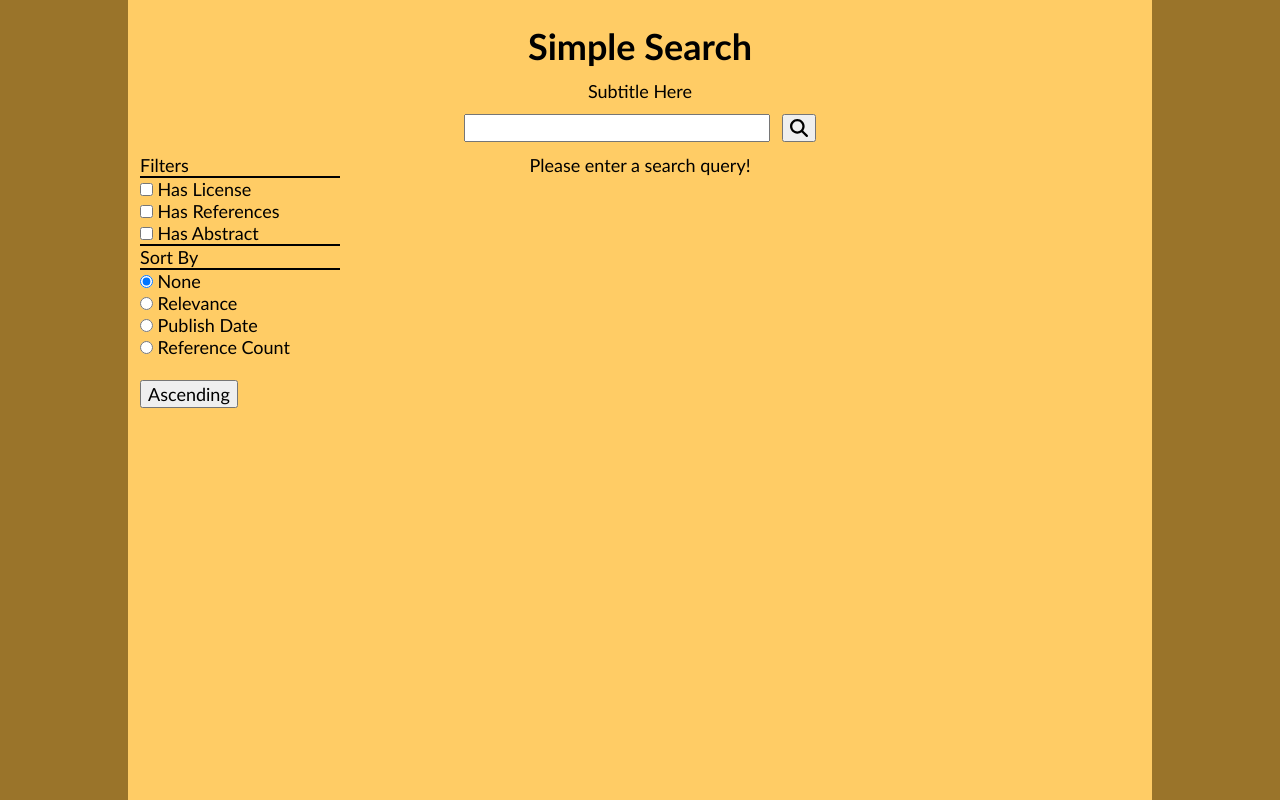
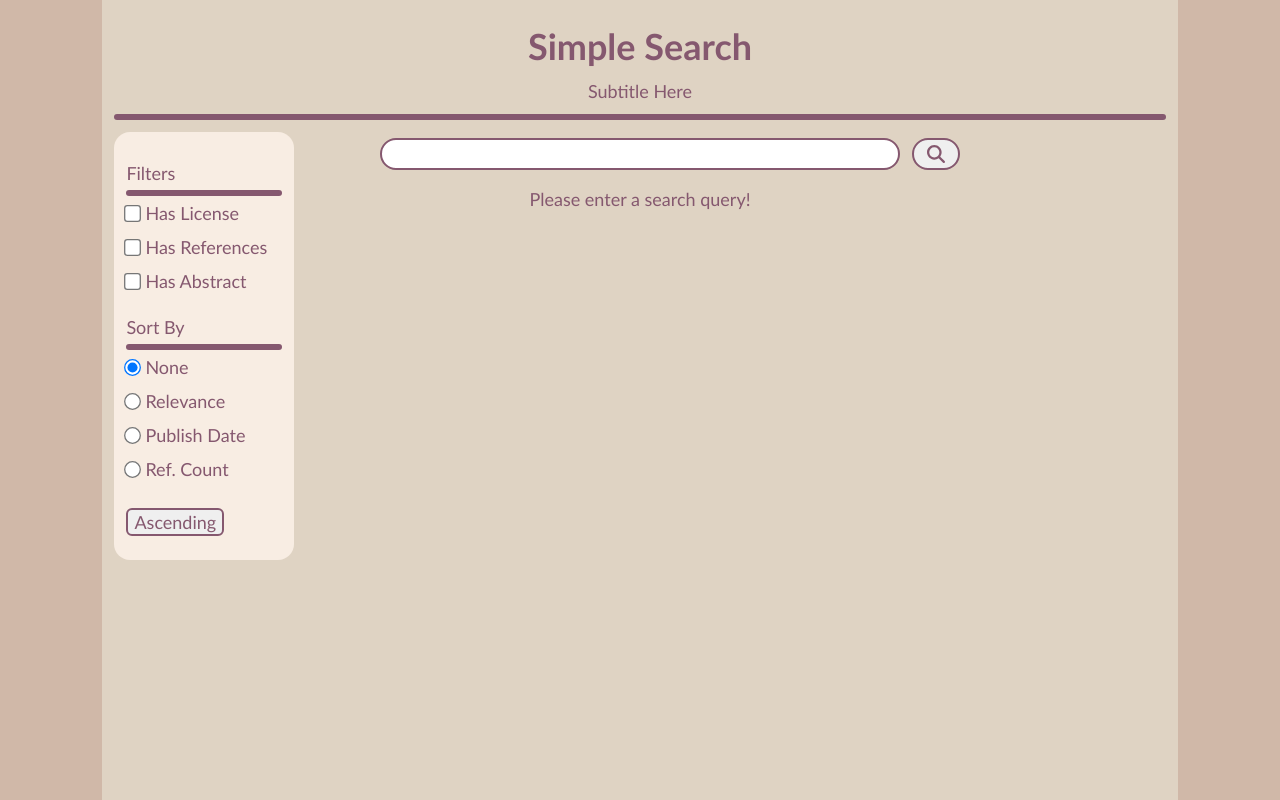
Before and after one commit to blloop/search-example, a React (Create React App) app: page / in a window 1280 px wide. Built offline with nearby package versions, Linux system fonts and the light colour scheme.

Commit message:
add major style changes

```diff
--- a/src/App.css
+++ b/src/App.css
@@ -1,3 +1,10 @@
+:root {
+  --dark-fill: #D0B8A8;
+  --mid-fill: #DFD3C3;
+  --light-fill: #F8EDE3;
+  --contrast: #85586F;
+}
+
 * {
   margin: 0;
   font-size: 18px;
@@ -8,27 +15,40 @@
     Arial,
     sans-serif;
   box-sizing: border-box;
+  color: var(--contrast);
 }
 
 body {
-  background-color: rgb(154, 116, 42);
+  background-color: var(--dark-fill);
 }
 
 hr {
   border: none;
-  height: 2px;
+  height: 6px;
   width: 100%;
-  background-color: black;
+  background-color: var(--contrast);
+  border-radius: 6px;
+}
+
+button {
+  border: 2px solid var(--contrast);
+  border-radius: 6px;
+}
+
+button:hover {
+  cursor: pointer;
+  background-color: var(--dark-fill);
+  border: 2px solid var(--contrast);
 }
 
 .App {
   width: 1200px;
-  max-width: 80vw;
+  max-width: 84vw;
   height: 100vh;
   margin: 0 auto;
   padding: 12px;
   text-align: center;
-  background-color: rgb(255, 204, 101);
+  background-color: var(--mid-fill);
 }
 
 .title {
@@ -42,21 +62,40 @@ hr {
 }
 
 .search-bar {
-  width: 400px;
+  width: 720px;
+  max-width: 50vw;
   margin: 12px auto;
+  padding-left: 60px;
   display: flex;
   justify-content: center;
   gap: 12px;
 }
 
 .search-input {
-  height: 28px;
+  height: 32px;
+  width: 100%;
+  padding: 6px 12px;
   font-size: 24px;
 }
 
+.search {
+  border-radius: 16px;
+  margin: 6px auto;
+  min-width: 48px;
+  border: 2px solid var(--contrast);
+}
+
 .narrow-search {
-  width: 20%;
+  width: 180px;
+  padding: 12px;
   float: left;
+  position: absolute;
+  border-radius: 16px;
+  background-color: var(--light-fill);
+}
+
+.narrow-search p {
+  margin: 6px 0;
 }
 
 .narrow-search>div {
@@ -66,7 +105,12 @@ hr {
 }
 
 .narrow-search p {
-  display: inline;
+  display: inline-block;
+}
+
+.narrow-search input {
+  margin-right: 6px;
+  transform: scale(1.3);
 }
 
 .disabled {
@@ -75,10 +119,11 @@ hr {
 }
 
 .results-area {
-  width: 60%;
-  margin-left: 20%;
+  margin: 12px 180px;
 }
 
 .text-output {
   text-align: center;
 }
+
+@media only screen and (max-width: 1000px) {}
--- a/src/App.js
+++ b/src/App.js
@@ -37,6 +37,7 @@ class App extends Component {
         {/* Webpage Header */}
         <p className='title'> Simple Search </p>
         <p className='subtitle'> Subtitle Here </p>
+        <hr></hr>
 
         {/* SearchArea component:
             Passes function to update resultsList
--- a/src/components/BarArea.js
+++ b/src/components/BarArea.js
@@ -9,13 +9,15 @@ class BarArea extends Component {
             <div className='search-bar'>
                 {/* Input field to type search query */}
                 <input
-                    className='search-input'
+                    className='search-input search'
                     onChange={this.props.updateText}
                     value={this.props.inputText}>
                 </input>
 
                 {/* Button to start search query */}
-                <button onClick={this.props.getSearch}>
+                <button
+                    className='search'
+                    onClick={this.props.getSearch}>
                     <FontAwesomeIcon
                         icon={faMagnifyingGlass}>
                     </FontAwesomeIcon>
--- a/src/components/FilterArea.js
+++ b/src/components/FilterArea.js
@@ -10,13 +10,12 @@ class FilterArea extends Component {
             }>
 
                 {/* Filter checkboxes */}
-                <div className='filter-area'>
+                <div className='filter-area subtitle'>
                     {/* Filter Area Title */}
                     <p> Filters </p>
                     <hr></hr>
                     <div className='line'>
                         <input type='checkbox' onClick={() => {
-                            // Has a license
                             this.props.toggleFilter('has-license');
                         }}>
                         </input>
@@ -38,11 +37,10 @@ class FilterArea extends Component {
                         </input>
                         <p> Has Abstract </p>
                     </div>
-                    <hr></hr>
                 </div>
 
                 {/* Sort radio buttons */}
-                <div className='sort-area'>
+                <div className='sort-area subtitle'>
                     {/* Filter Area Title */}
                     <p> Sort By </p>
                     <hr></hr>
@@ -84,12 +82,13 @@ class FilterArea extends Component {
                                 this.props.setSort('references-count');
                             }}>
                         </input>
-                        <p> Reference Count </p>
+                        <p> Ref. Count </p>
                     </div>
                     <br></br>
                     {/* Ascending - Descending Option */}
                     <button
-                        className='toggle-ascend'
+                        className={'toggle-ascend' +
+                            (this.props.loadState ? ' disabled' : '')}
                         onClick={() => {
                             this.props.toggleSort();
                         }}>
--- a/src/components/SearchArea.js
+++ b/src/components/SearchArea.js
@@ -104,12 +104,6 @@ class SearchArea extends Component {
         return (
             <div className='search-area'>
 
-                <BarArea
-                    updateText={this.updateText}
-                    value={this.state.inputText}
-                    getSearch={this.getSearch}>
-                </BarArea>
-
                 {/* Area to choose search filters */}
                 < FilterArea
                     sort={this.state.sort}
@@ -120,6 +114,13 @@ class SearchArea extends Component {
                     loadState={this.props.loadState}>
                 </FilterArea>
 
+                {/* Area to enter search query */}
+                <BarArea
+                    updateText={this.updateText}
+                    value={this.state.inputText}
+                    getSearch={this.getSearch}>
+                </BarArea>
+
             </div >
         )
     }
```
